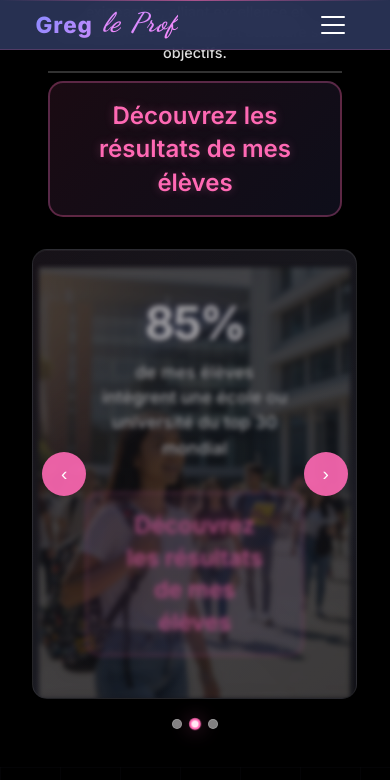
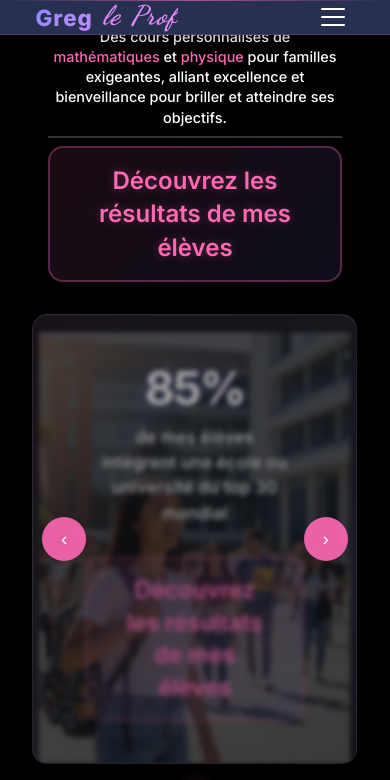
Before and after one commit to gregjazzy/GMM, a website: page index.html in a window 390 px wide. Shown: the top 780 px of the page. Drawn offline with Linux system fonts and the light colour scheme.

Commit message:
fix: optimisation des styles mobile pour remonter le contenu

```diff
--- a/css/mobile.css
+++ b/css/mobile.css
@@ -6,10 +6,7 @@
 
     .main-header {
         height: 35px;
-    }
-
-    .main-header {
-        padding: 0.5rem 0;
+        padding: 0;
         position: fixed;
         top: 0;
         left: 0;
@@ -17,23 +14,21 @@
         z-index: 1000;
         background: rgba(42, 51, 86, 0.95);
         backdrop-filter: blur(10px);
-        height: 50px;
     }
 
     .hero-section-macro {
         padding: 0;
-        margin-top: 0;
+        margin-top: 35px;
     }
 
     .hero-main-content {
-        margin-top: -70px;
+        margin-top: -90px;
     }
 
     .hero-text-content {
         padding: 0;
         margin: 0;
         text-align: center;
-        margin-top: -50px;
     }
 
     .hero-title {
```
